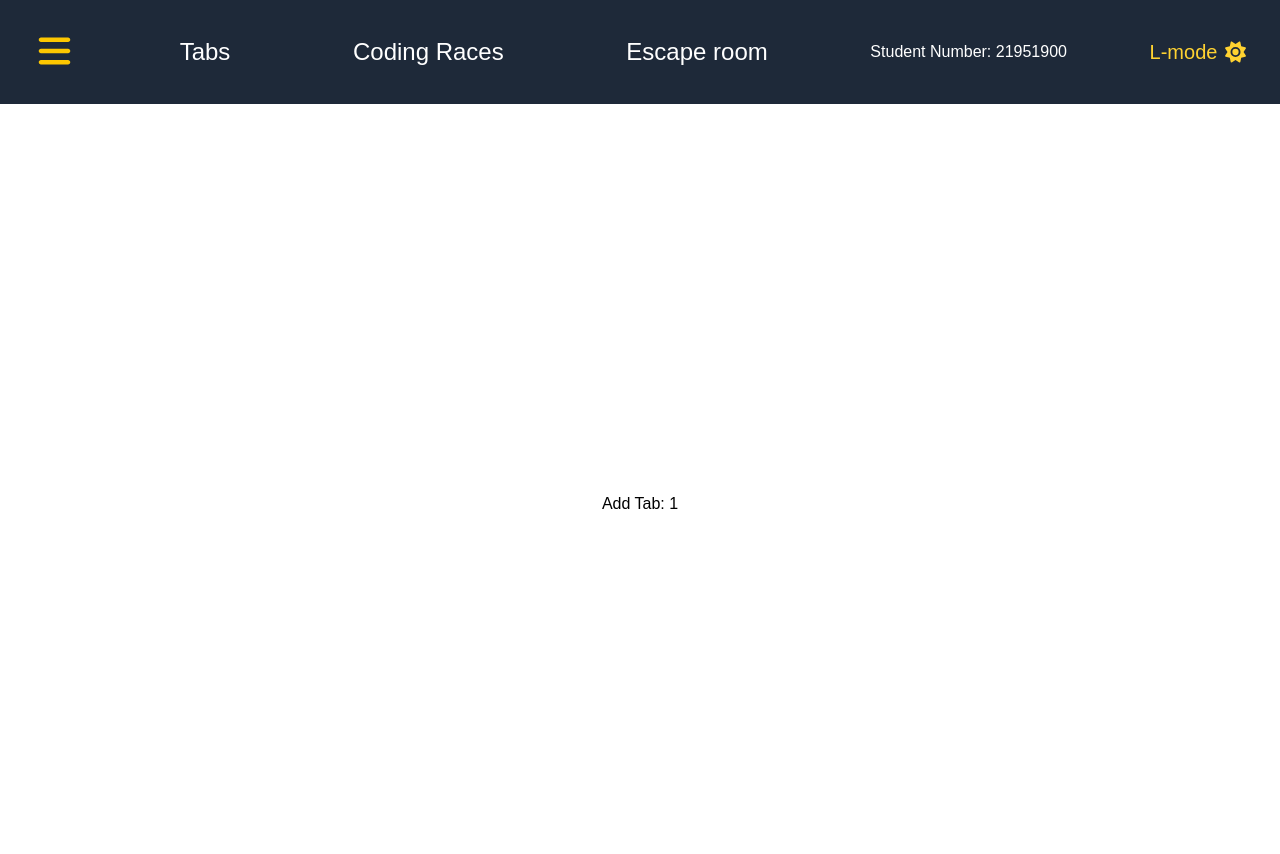
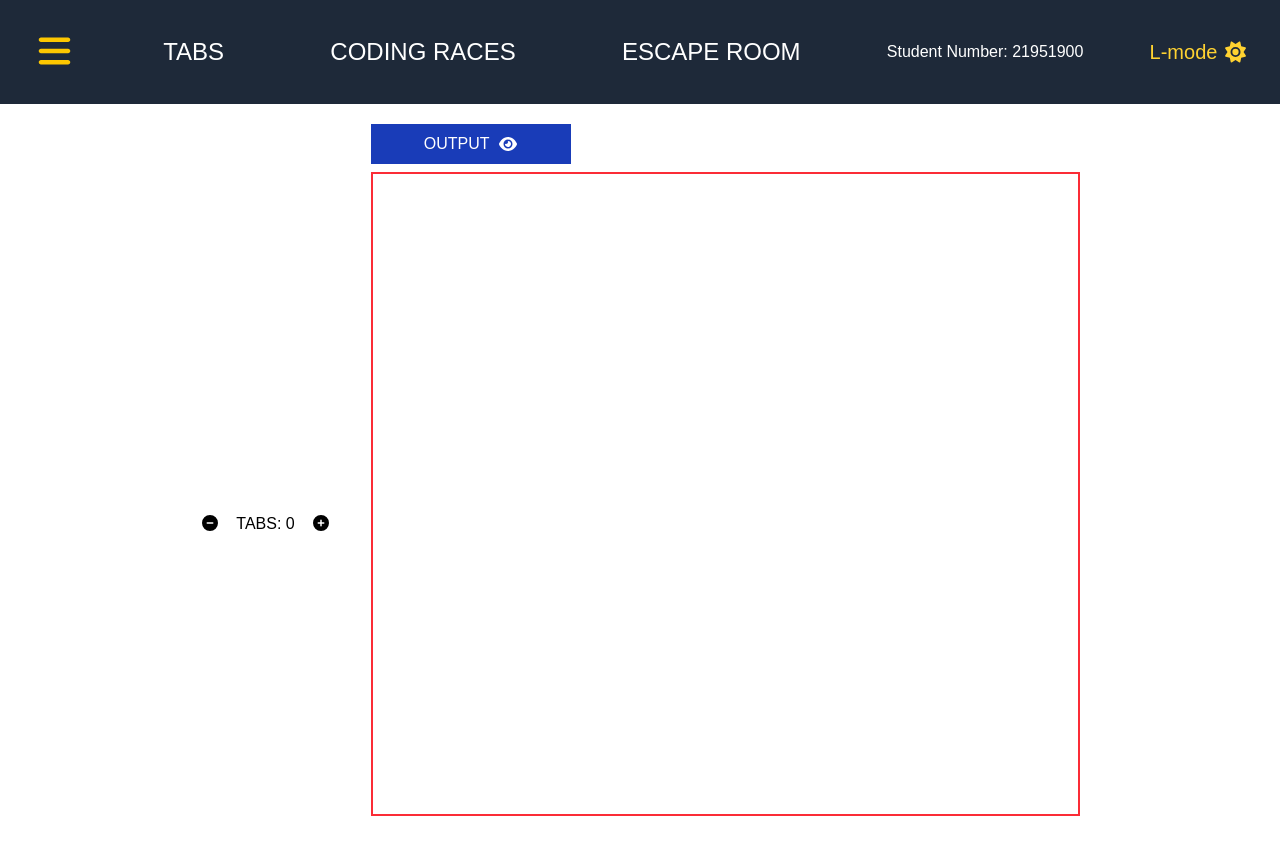
Before and after one commit to pramit101/CBWA_a1, a Next.js app: page / in a window 1280 px wide. Shown: the top 854 px of the page. Built offline with nearby package versions, Linux system fonts and the light colour scheme.

Commit message:
added tabs functionality and localstorage for contents

```diff
--- a/app/components/Menue.tsx
+++ b/app/components/Menue.tsx
@@ -51,9 +51,9 @@ export default function Menue() {
             !isOpen ? "hidden" : ""
           } flex-col top-21 fixed h-full justify-between space-y-20 list-none p-4 bg-gray-800 text-white  dark:bg-gray-500`}
         >
-          <NavLink href="/">Home</NavLink>
-          <NavLink href="/about">About</NavLink>
-          <NavLink href="/contacts">Contact</NavLink>
+          <NavLink href="/">HOME</NavLink>
+          <NavLink href="/about">ABOUT</NavLink>
+          <NavLink href="/contacts">CONTACT</NavLink>
         </ul>
       </nav>
       <nav className="w-full flex justify-around ">
@@ -66,9 +66,9 @@ export default function Menue() {
           >
             <FontAwesomeIcon icon={isOpen ? faXmark : faBars} />
           </button>
-          <NavLink href="/">Tabs</NavLink>
-          <NavLink href="/coding_races">Coding Races</NavLink>
-          <NavLink href="/escape_room">Escape room</NavLink>
+          <NavLink href="/">TABS</NavLink>
+          <NavLink href="/coding_races">CODING RACES</NavLink>
+          <NavLink href="/escape_room">ESCAPE ROOM</NavLink>
           <h1 className="text-2xs">Student Number: 21951900</h1>
           <button onClick={toggleTheme}>
             <span className="text-xl text-amber-300">
--- a/app/page.tsx
+++ b/app/page.tsx
@@ -4,20 +4,188 @@ import Image from "next/image";
 import Link from "next/link";
 import NavLink from "./components/NavLink";
 import { useEffect, useState } from "react";
+import { FontAwesomeIcon } from "@fortawesome/react-fontawesome";
+import {
+  faPlusCircle,
+  faMinusCircle,
+  faCheckCircle,
+  faEye,
+} from "@fortawesome/free-solid-svg-icons";
 
 export default function Home() {
-  const [isPressed, setIsPressed] = useState(1);
-  const tabs = [];
+  const [isPressed, setIsPressed] = useState(0);
+  const [isPressed2, setIsPressed2] = useState(0);
+  const [tabs, setTabs] = useState<string[]>([]);
+  const [tabContent, setTabContent] = useState<string[]>([]);
+  const [TabsInputs, setTabsInputs] = useState("");
+  const [toggleInput, setToggleInput] = useState(false);
+  const [tabClickId, setTabClickId] = useState(0);
+  const [toggleTabInput, setToggleTabInput] = useState(false);
+  const [output, setOutput] = useState("");
+
+  useEffect(() => {
+    // Get the theme from local storage if it exists.
+    const storedTitle = localStorage.getItem("tab_title");
+    const storedContent = localStorage.getItem("tab_content");
+    if (storedTitle) {
+      setTabs(storedTitle.split(","));
+    }
+    if (storedContent) {
+      setTabContent(storedContent.split(","));
+    }
+  }, []);
+
+  useEffect(() => {
+    // co-pilot helped here
+    localStorage.setItem("tab_title", tabs.join(","));
+    localStorage.setItem("tab_content", tabContent.join(","));
+  }, [tabs, tabContent]);
 
   const handleClick = () => {
+    if (isPressed >= 15) return;
     setIsPressed((prev) => prev + 1);
+    setToggleInput(true);
+  };
+
+  const handleClick2 = () => {
+    if (isPressed <= 0) return;
+    setIsPressed((prev) => prev - 1);
+    setTabs((prevTasks) => prevTasks.slice(0, -1));
+    setTabContent((prevContent) => prevContent.slice(0, -1));
+    setTabClickId(0);
+  };
+
+  //co-pilot helped here
+  const handleDone = () => {
+    if (TabsInputs.trim() === "") return; // Prevent adding empty tab names
+    setTabs((prevTabs) => [...prevTabs, TabsInputs]);
+    setTabsInputs(""); // Clear the input field after adding
+    setToggleInput(false);
+    setToggleTabInput(true);
+    setTabContent((prevContent) => [...prevContent, ""]); // Initialize content for the new tab
+  };
+
+  const handleEnter = (e: React.KeyboardEvent) => {
+    if (e.key === "Enter") {
+      handleDone();
+    }
+  };
+  const submit = () => {
+    if (tabs.length === 0) return;
+    if (tabContent.length === 0) return;
+    if (tabs.length !== tabContent.length) return;
+    let combinedOutput = `<!DOCTYPE html>
+<html lang="en" style="width: 100%; height: 100%; margin:0; padding:0;">
+<head>
+    <meta charset="UTF-8">
+    <title>Output document</title>
+</head>
+<body style="width:100%; height:100%; margin:0; padding:0;">
+    <div style="width: 100%; height: 100%;display:flex; justify-content: center; align-items: center; border : 1px solid black; padding: 5px;">
+        <div id = "main_container" style="width: 500px;height:500px; border: 1px solid black; margin: 10px">
+            <div id="button_container" style="display:flex;justify-content: space-between;"></div>
+            <div id="text_container" style="margin:20px"></div>
+        </div>
+    </div>
+    <script>
+        var tab = ${JSON.stringify(tabs)};
+        var tabContent = ${JSON.stringify(tabContent)};
+        for (var i = 0; i < tab.length; i++) {
+            var button = document.createElement("button");
+            var ta = document.createElement("div")
+            var container = document.getElementById("button_container");
+            var text_output = document.getElementById("text_container");
+
+            button.innerHTML = tab[i];
+            button.style.width = "150px";
+            button.style.height = "50px";
+            button.style.margin = "20px";
+
+            button.onclick = (function(index) {
+                return function(){
+                ta.innerHTML = tabContent[index];
+            }
+            })(i);
+            container.appendChild(button);
+            text_output.appendChild(ta)
+        }
+
+    </script>
+</body>
+</html>`;
+    setOutput(combinedOutput);
   };
 
   return (
-    <div className="dark:bg-black dark:text-white h-full bg-white text-black">
+    <div className="dark:bg-black dark:text-white h-full w-full  bg-white text-black flex justify-center p-5 space-x-10">
       <div className="flex flex-col items-center justify-center min-h-screen py-2">
-        <button onClick={handleClick}> Add Tab: {isPressed}</button>
-        {}
+        <div className="flex space-x-4">
+          <button className="inline-block" onClick={handleClick2}>
+            <FontAwesomeIcon icon={faMinusCircle} />
+          </button>
+          <span>TABS: {isPressed}</span>
+          <button className="inline-block" onClick={handleClick}>
+            <FontAwesomeIcon icon={faPlusCircle} />
+          </button>
+        </div>
+        <div className={toggleInput ? "block" : "hidden"}>
+          <input
+            type="text"
+            value={TabsInputs}
+            onChange={(e) => setTabsInputs(e.target.value)} // co-pilot helped here
+            onKeyDown={handleEnter}
+            className="m-2 p-2 border border-gray-900 dark:border-white rounded"
+            placeholder={`Tab name...`}
+          />
+          <button onClick={handleDone} className="text-green-500 text-2xl">
+            <FontAwesomeIcon icon={faCheckCircle} />
+          </button>
+        </div>
+        {tabs.map((tab, index) => (
+          <>
+            <div
+              key={index}
+              onClick={() => {
+                setTabClickId(index);
+                setToggleTabInput(true);
+              }}
+              className="m-2 p-2 border border-gray-300 rounded"
+            >
+              {tab}
+            </div>
+          </>
+        ))}
+      </div>
+      <div className={` ${toggleTabInput ? "block" : "hidden"} block`}>
+        <h1 className="text-center text-2xl mb-5">Tab Content:</h1>
+        <textarea
+          placeholder="Enter the contents..."
+          value={tabContent[tabClickId]}
+          onChange={(e) => {
+            // co-pilot helped here
+            const newTabContent = [...tabContent];
+            newTabContent[tabClickId] = e.target.value;
+            setTabContent(newTabContent);
+          }}
+          className="resize-none border-2 border-black dark:border-white p-5"
+          rows={25}
+          cols={50}
+        ></textarea>
+      </div>
+      <div className="space-y-2 block">
+        <div
+          onClick={submit}
+          className="flex justify-center items-center space-x-2 p-2 bg-blue-800 text-white w-50"
+        >
+          <span>OUTPUT</span>
+          <FontAwesomeIcon icon={faEye} />
+        </div>
+        <textarea
+          className="block  border-red-500 border-2 resize-none p-5"
+          rows={25}
+          cols={70}
+          value={output}
+        ></textarea>
       </div>
     </div>
   );
--- /dev/null
+++ b/app/plain.html
@@ -0,0 +1,31 @@
+<!DOCTYPE html>
+<html lang="en" style="width: 100%; height: 100%; margin:0; padding:0;">
+<head>
+    <meta charset="UTF-8">
+    <title>Output document</title>
+</head>
+<body style="width:100%; height:100%; margin:0; padding:0;">
+    <div style="width: 100%; height: 100%;display:flex; justify-content: center; align-items: center; border : 1px solid black;">
+        <div id = "container" style="width: 500px;height:500px; border: 1px solid black">
+        </div>
+    </div>
+    <script>
+        var tab = ["first", "second", "third"];
+        var tabContent = ["This is the first tab content.", "This is the second tab content.", "This is the third tab content."];
+        for (var i = 0; i < tab.length; i++) {
+            var button = document.createElement("button");
+            var container = document.getElementById("container");
+            button.innerHTML = tab[i];
+            button.style.width = "100px";
+            button.style.height = "50px";
+            button.onclick = (function(index) {
+                return function() {
+                    alert(tabContent[index]);
+                }
+            })(i);
+            container.appendChild(button);
+        }
+
+    </script>
+</body>
+</html>
```
